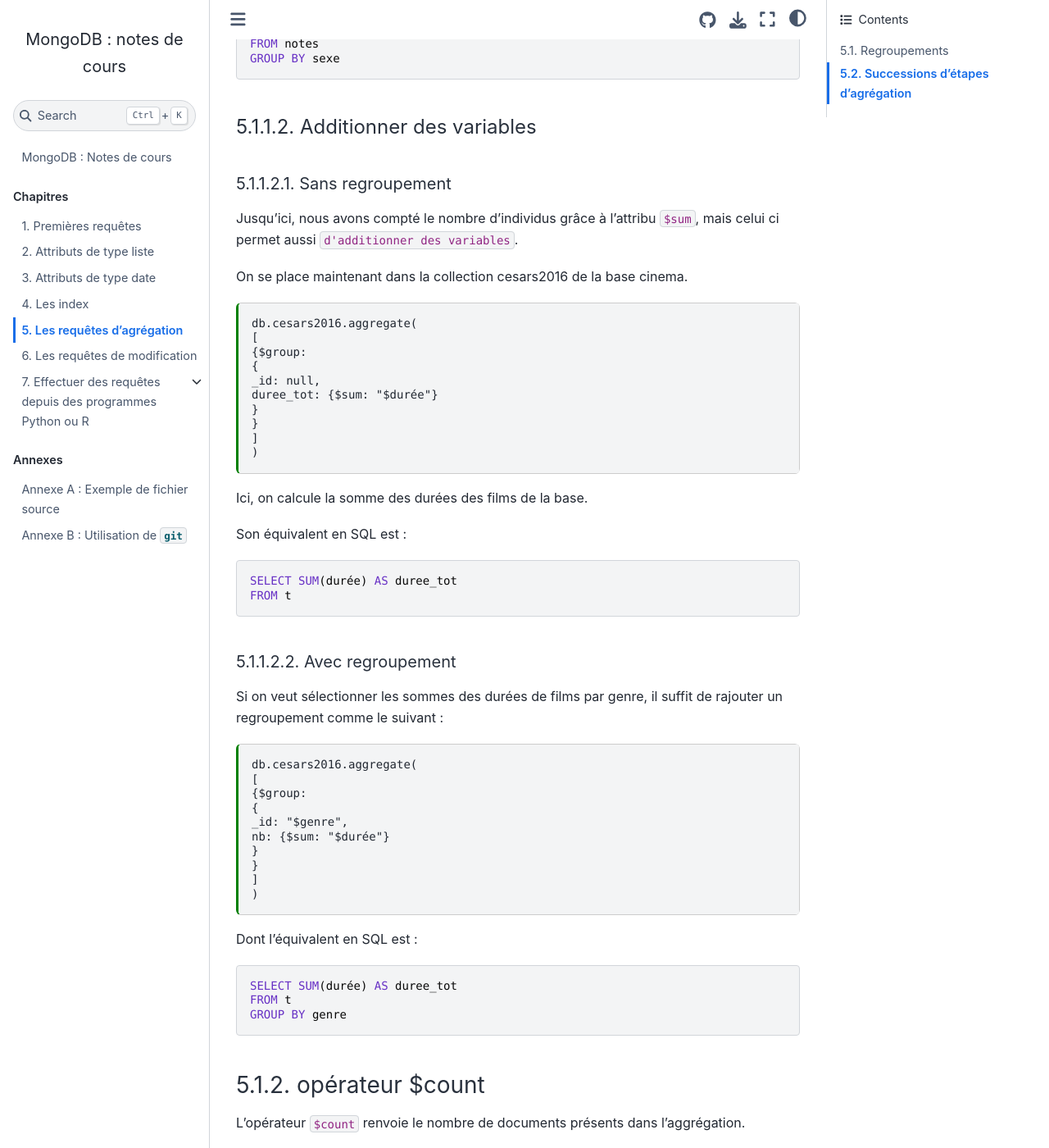
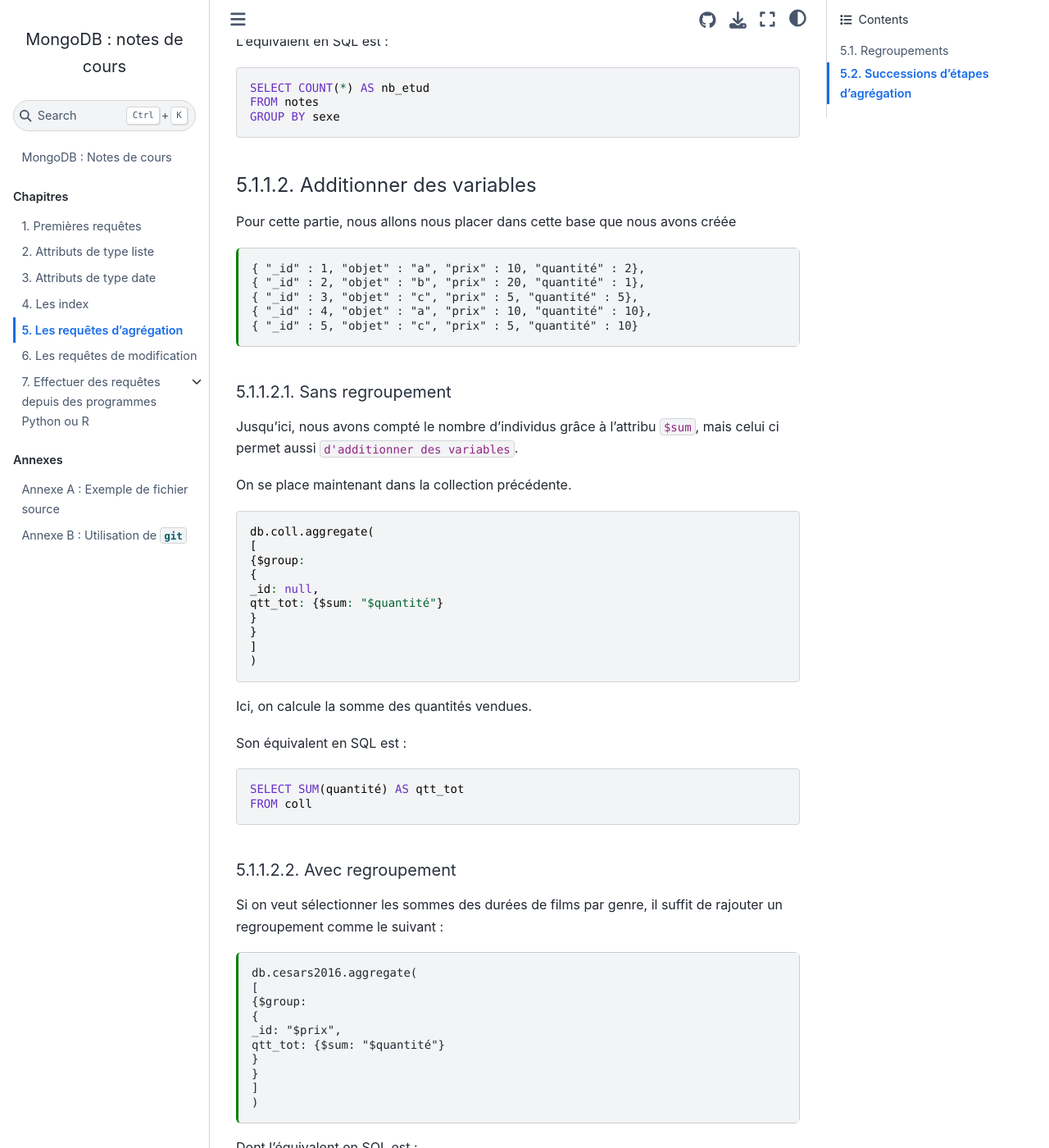
Before and after one commit to rtavenar/mongo_book, a Jupyter Book: the page built from content/05_agreg.md, in a window 1280 px wide and 1400 px high, scrolled down 3598 px. Shown: the whole window at 82% size. Built offline with Jupyter Book 1.0.4 settings and Sphinx 7.4.7 and the Sphinx Book theme 1.1.4, drawn with Linux system fonts in a browser that asks for light colours; some of the changed text lies outside the part shown.

Commit message:
Update 05_agreg.md

````diff
--- a/content/05_agreg.md
+++ b/content/05_agreg.md
@@ -25,7 +25,7 @@ Les requêtes de regroupement vont permettre d'effectuer des opérations d'accum
 
 **syntaxe**
 
-```
+```javascript
 db.coll.aggregate([
 	{
   $group:
@@ -38,6 +38,8 @@ db.coll.aggregate([
 
 ])
 ```
+
+Pour tous les opérateurs que nous allons étudier dans cette partie du cours, la syntaxe sera identique à celle-ci.
 
 Les équivalents en SQL de l'opérateur $sum sont `COUNT(*)` ou bien `SUM` qui permettent de compter le nombre de variables.
 **Exemple de requête sans regroupement**
@@ -177,31 +179,42 @@ FROM notes
 GROUP BY sexe
 ```
 #### Additionner des variables
+
+Pour cette partie, nous allons nous placer dans cette base que nous avons créée
+
+```{code-cell}
+{ "_id" : 1, "objet" : "a", "prix" : 10, "quantité" : 2},
+{ "_id" : 2, "objet" : "b", "prix" : 20, "quantité" : 1},
+{ "_id" : 3, "objet" : "c", "prix" : 5, "quantité" : 5},
+{ "_id" : 4, "objet" : "a", "prix" : 10, "quantité" : 10},
+{ "_id" : 5, "objet" : "c", "prix" : 5, "quantité" : 10}
+```
+
 ##### Sans regroupement
 Jusqu'ici, nous avons compté le nombre d'individus grâce à l'attribu `$sum`, mais celui ci permet aussi `d'additionner des variables`.
 
-On se place maintenant dans la collection cesars2016 de la base cinema.
+On se place maintenant dans la collection précédente.
 
-```{code-cell}
-db.cesars2016.aggregate(
+```javascript
+db.coll.aggregate(
 [
 {$group:
 {
 _id: null,
-duree_tot: {$sum: "$durée"}
+qtt_tot: {$sum: "$quantité"}
 }
 }
 ]
 )
 ```
 
-Ici, on calcule la somme des durées des films de la base.
+Ici, on calcule la somme des quantités vendues.
 
 Son équivalent en SQL est :
 
 ```sql
-SELECT SUM(durée) AS duree_tot
-FROM t
+SELECT SUM(quantité) AS qtt_tot
+FROM coll
 ```
 
 ##### Avec regroupement
@@ -212,8 +225,8 @@ db.cesars2016.aggregate(
 [
 {$group:
 {
-_id: "$genre",
-nb: {$sum: "$durée"}
+_id: "$prix",
+qtt_tot: {$sum: "$quantité"}
 }
 }
 ]
@@ -223,9 +236,9 @@ nb: {$sum: "$durée"}
 Dont l'équivalent en SQL est :
 
 ```sql
-SELECT SUM(durée) AS duree_tot
-FROM t
-GROUP BY genre
+SELECT SUM(quantité) AS qtt_tot
+FROM coll
+GROUP BY prix
 ```
 
 ### opérateur $count
````
